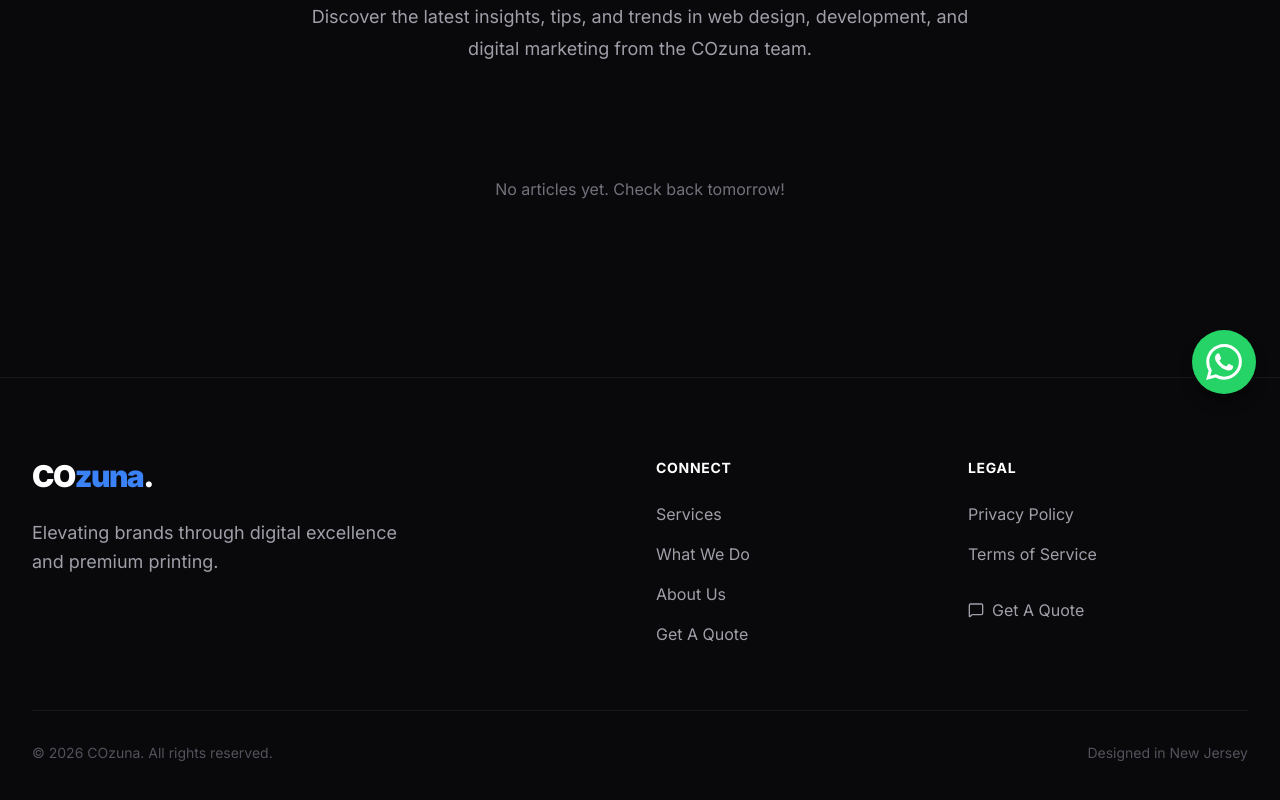
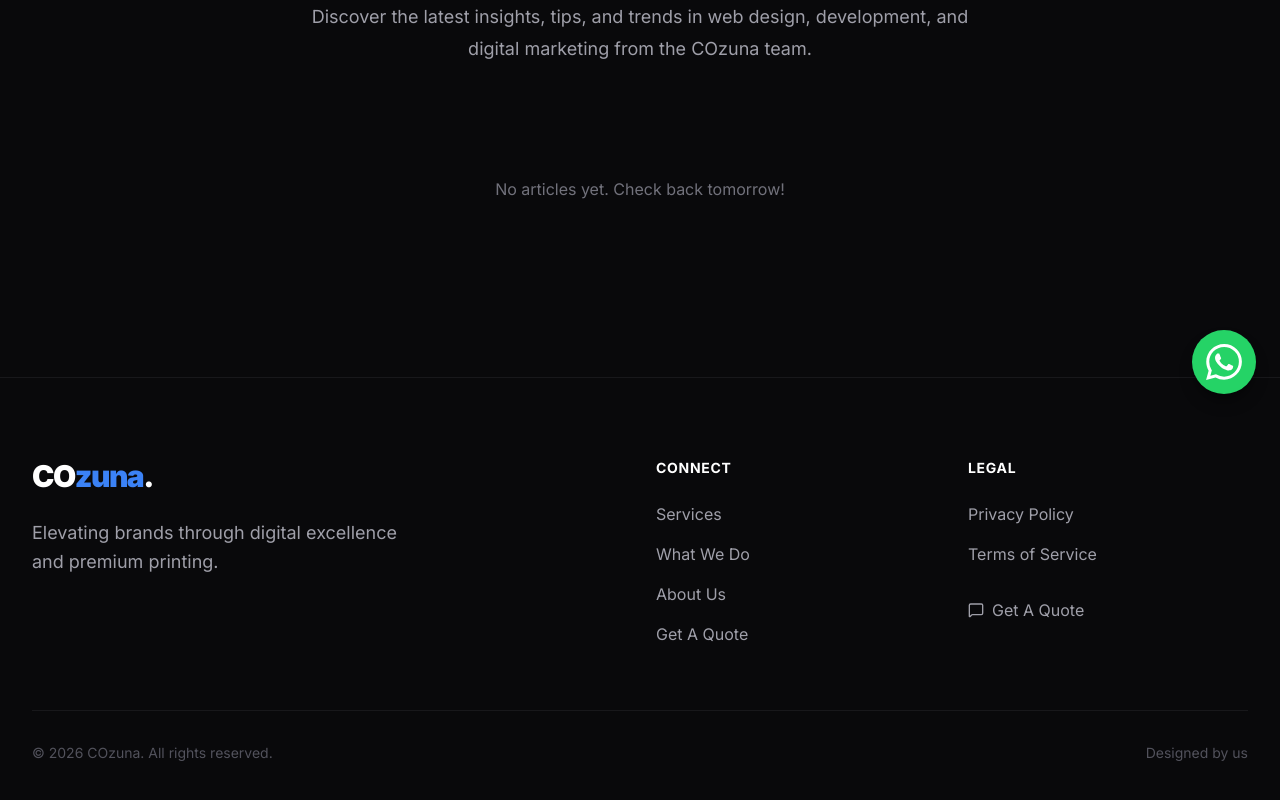
Before and after one commit to cozunap/cozuna, a Next.js app: page /en/blog in a window 1280 px wide. Shown: the part 294-1094 px from the top of the page. Built offline with nearby package versions, Linux system fonts and the light colour scheme; no server answers.

Commit message:
style: change footer location string to 'Designed by us'

```diff
--- a/src/components/Footer.tsx
+++ b/src/components/Footer.tsx
@@ -55,7 +55,7 @@ export default function Footer({ lang, dict }: FooterProps) {
             &copy; {new Date().getFullYear()} COzuna. All rights reserved.
           </p>
           <div className="flex space-x-6 text-sm text-zinc-600">
-            <span>Designed in New Jersey</span>
+            <span>Designed by us</span>
           </div>
         </div>
       </div>
```
